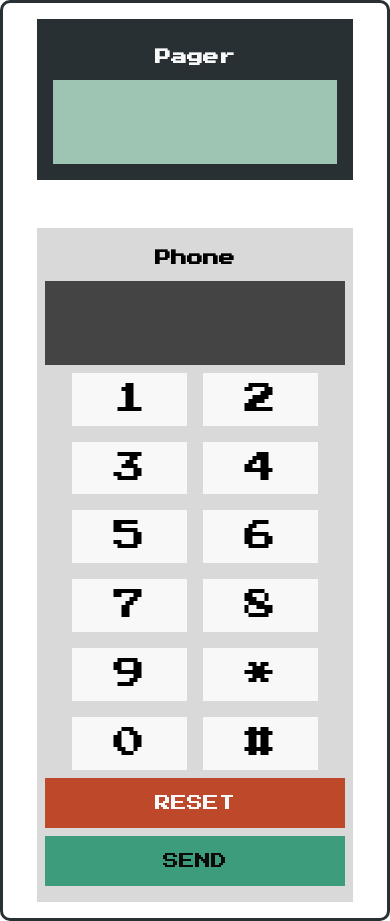
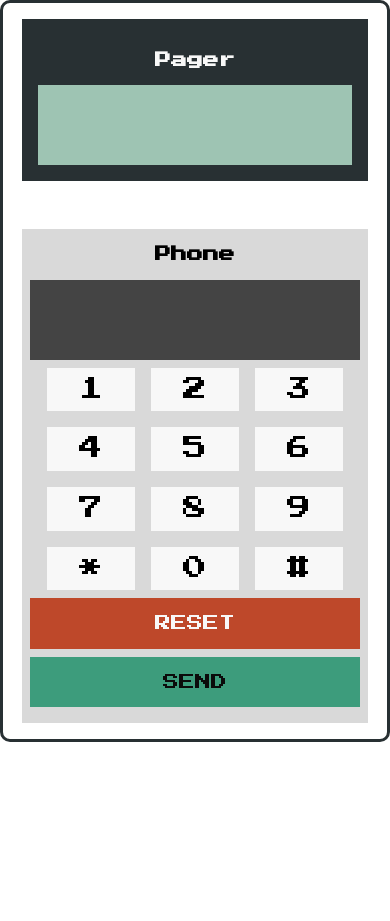
Before and after one commit to Diegoireland1975/Send-to-a-pager, a website built with Vite: page index.html in a window 390 px wide. After the commit the page ends 844 px from the top, so only its background shows below. Built offline with nearby package versions, Linux system fonts and the light colour scheme.

Commit message:
added box sizing not only to the body and made responsive fpr smaller screen

```diff
--- a/css/index.css
+++ b/css/index.css
@@ -19,12 +19,13 @@ RESET BUTTON TEXT COLOR: #F8F8F8
 SEND BUTTON BACKGROUND: #3D9C7C
 SEND BUTTON TEXT COLOR: #0B0B0B
 */
-
-html,
-body {
+* {
   margin: 0;
   padding: 0;
   box-sizing: border-box;
+}
+html,
+body {
   font-family: "Press Start 2P";
 }
 a {
@@ -36,19 +37,20 @@ a {
   margin: 0 auto;
 }
 .pager {
-  padding: 1rem;
+  padding: 1rem 0;
   border: 3px solid #283033;
   border-radius: 10px;
   text-align: center;
-  max-width: 450px;
+  max-width: 500px;
   margin: 0 auto;
 }
 h2 {
   font-size: 1rem;
+  margin-bottom: 1rem;
 }
 .header-page {
   background: #283033;
-  padding: 1rem;
+  padding: 2rem 1rem 1rem;
   /* height: auto; */
 }
 .header-page h2 {
@@ -57,18 +59,18 @@ h2 {
 }
 .pager-display {
   background: #9ec4b3;
-  padding: 2rem 0;
+  padding: 2.5rem 0;
   height: 20px;
 }
 .phone {
-  padding: 0.5rem;
+  padding: 1rem 0.5rem 0.5rem;
   margin-top: 3rem;
   height: auto;
   background: #d9d9d9;
 }
 .phone-display {
   background: #444;
-  padding: 2rem 0;
+  padding: 2.5rem 0;
   color: #fff;
   height: 20px;
   overflow: hidden;
@@ -81,9 +83,9 @@ h2 {
   margin: 0.5rem 0;
 }
 .number {
-  font-size: 2rem;
+  font-size: 1.5rem;
   background: #f8f8f8;
-  padding: 0.5rem 2.6rem;
+  padding: 0.5rem 2rem;
   cursor: pointer;
 }
 
@@ -102,3 +104,10 @@ button {
   background: #3d9c7c;
   color: #0b0b0b;
 }
+
+@media (min-width: 458px) {
+  .number {
+    font-size: 2rem;
+    padding: 0.5rem 2.6rem;
+  }
+}
--- a/js/index.js
+++ b/js/index.js
@@ -61,9 +61,7 @@ btnSend.addEventListener("click", () => {
   // added a delay
   setTimeout(function () {
     pagerDisplay.innerText = phoneDisplay.innerText;
-    if ((phoneDisplay.innerText = pagerDisplay.innerText)) {
-      document.getElementById("pager-sound").play();
-    }
+    document.getElementById("pager-sound").play();
     phoneDisplay.innerText = "";
   }, 1000);
 });
```
